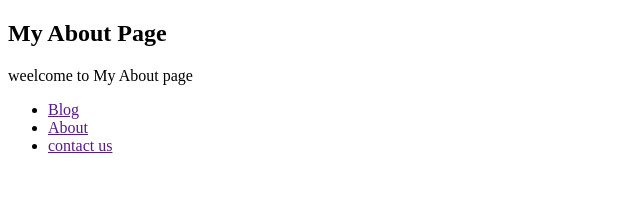
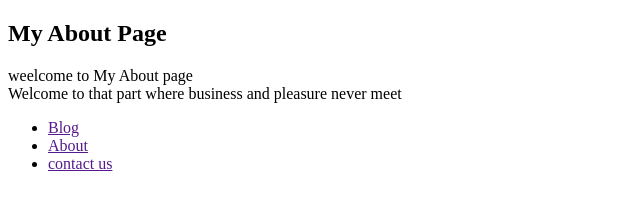
Before and after one commit to Nnamdi1015/home-training-1, a plain HTML site: page about.html in a window 1280 px wide. Shown: the whole page, without its empty margins (0-640 px from the left). Drawn offline with Linux system fonts and the light colour scheme.

Commit message:
home-training-1

```diff
--- a/about.html
+++ b/about.html
@@ -10,7 +10,9 @@
         <div class="">
 
             <h1> My About Page <img src="" alt=""></h1>
-            <p>weelcome to My About page</p>
+            <p>weelcome to My About page
+                <br>Welcome to that part where business and pleasure never meet
+            </p>
             <ul>
                 <li><a href="">Blog</a></li>
                 <li><a href="">About</a></li>
```
